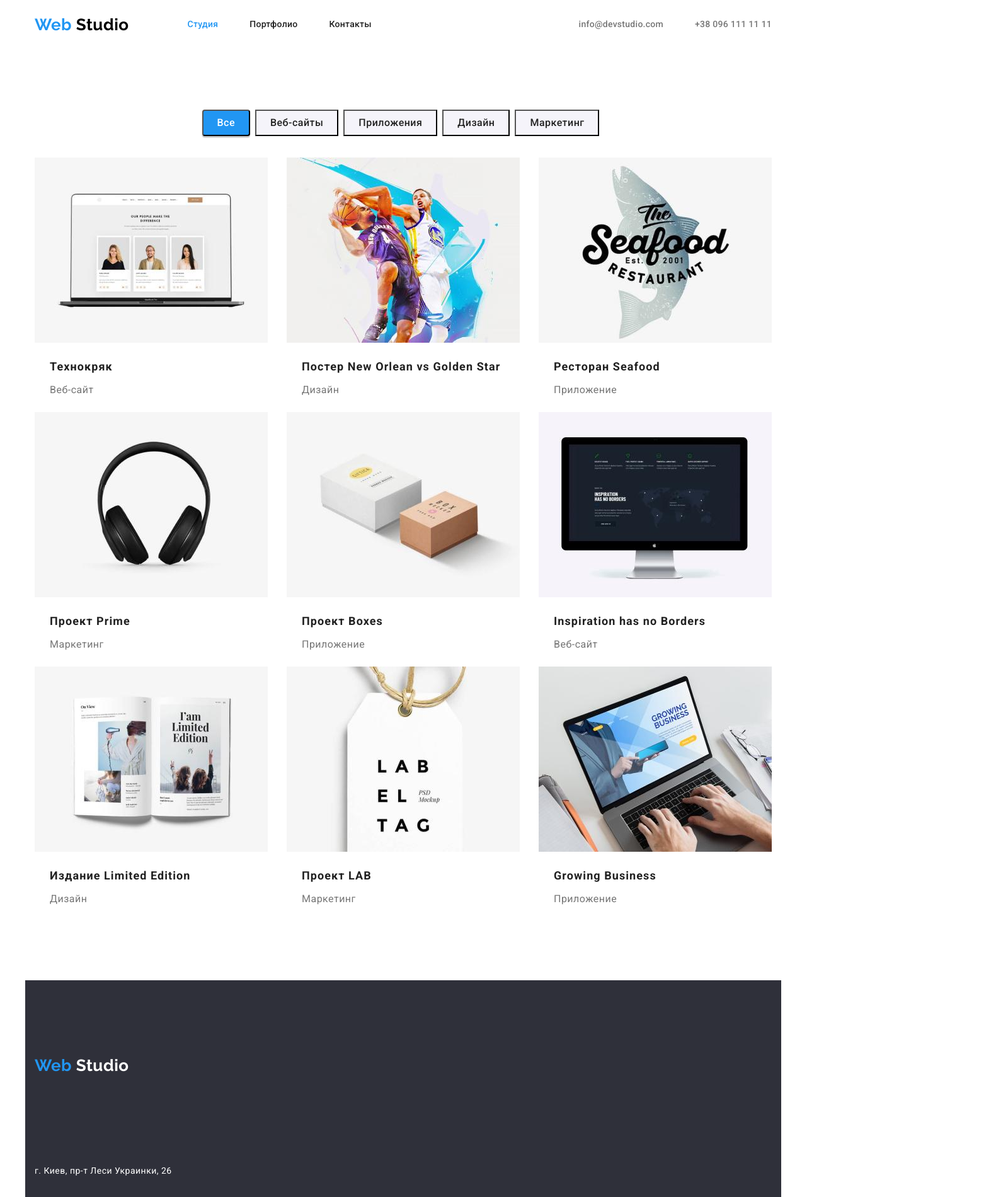
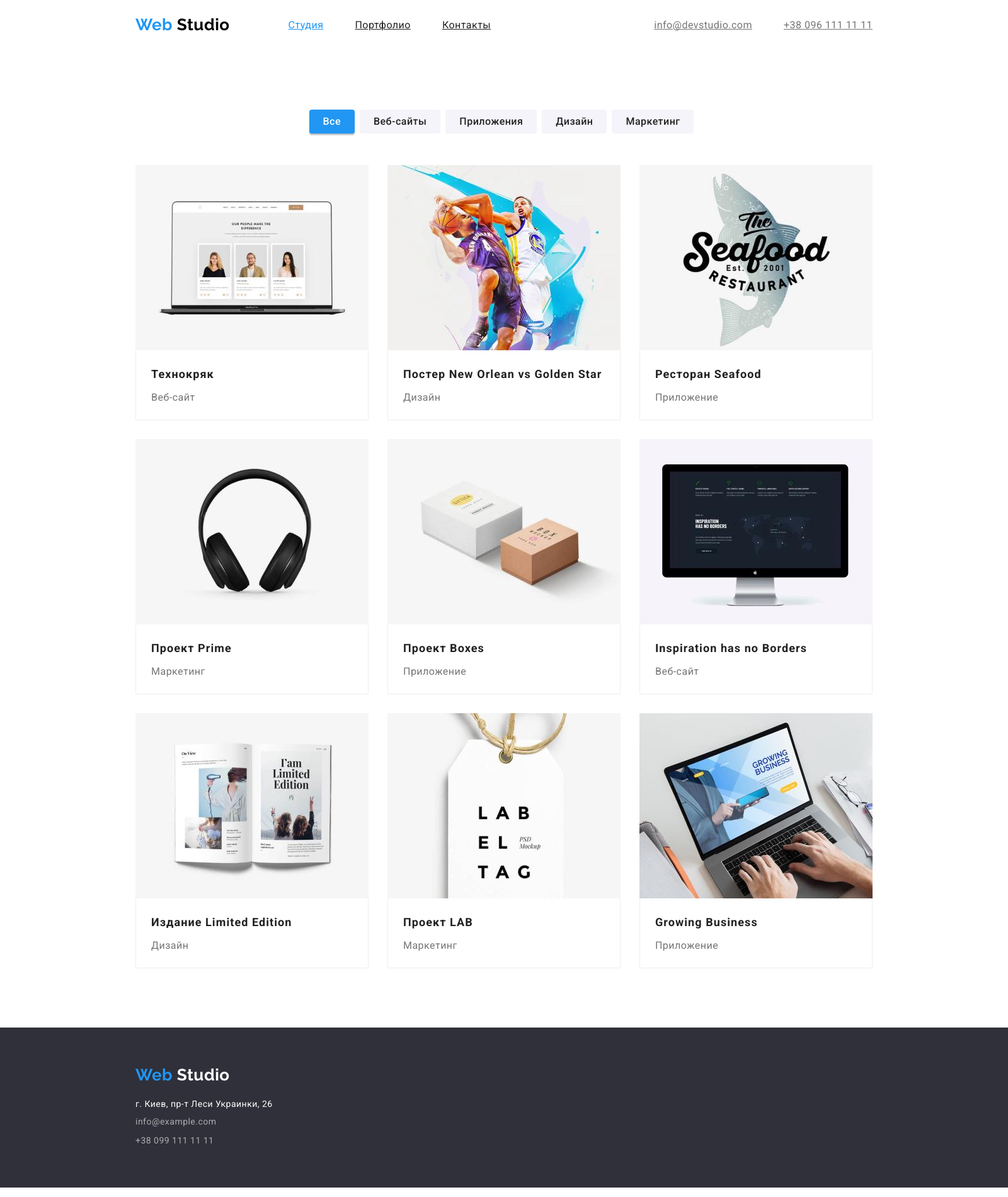
Before and after one commit to VolodymyrSkurikhin/goit-markup-hw-03, a plain HTML site: page portfolio.html in a window 1280 px wide. Shown: the top 1900 px of the page at 63% size, 1600 px wide, since content can reach past the window. Drawn offline with nearby package versions, Linux system fonts and the light colour scheme.

Commit message:
Corrected after mentor

```diff
--- a/css/styles.css
+++ b/css/styles.css
@@ -1,4 +1,5 @@
 body {
+  min-width: 1600px;
   background-color: var(--white-color);
   color: var(--text-second-color);
   font-family: Roboto, sans-serif;
@@ -60,7 +61,7 @@ img {
 .footer {
   --mail-footer-color: rgba(255, 255, 255, 0.6);
 }
-/* Лого */
+/* Header */
 .web {
   color: var(--accent-color);
 }
@@ -69,17 +70,15 @@ img {
 }
 .logo {
   display: block;
-  margin-right: 93px;
   font-family: Raleway;
   font-weight: 700;
   font-size: 26px;
   line-height: 1.19;
   text-decoration: none;
 }
-.logo.header {
+.header .logo {
   margin-right: 93px;
 }
-/* Хэдэр */
 .header {
   border-bottom: 1px #ececec;
 }
@@ -106,26 +105,61 @@ img {
 .mail-tel .item + .item {
   margin-left: 50px;
 }
+.site-nav .link {
+  color: var(--text-prime-color);
+}
+.site-nav .link:hover,
+.site-nav .link:focus {
+  color: var(--accent-color);
+}
+.site-nav .act-link {
+  color: var(--accent-color);
+}
+.site-nav .link {
+  color: var(--text-prime-color);
+}
+.site-nav .link:hover,
+.site-nav .link:focus {
+  color: var(--accent-color);
+}
+.site-nav .act-link {
+  color: var(--accent-color);
+}
+.mail-tel .mail,
+.mail-tel .tel {
+  color: var(--text-second-color);
+}
+.mail-tel .mail:hover,
+.mail-tel .mail:focus,
+.mail-tel .tel:focus,
+.mail-tel .tel:hover {
+  color: var(--accent-color);
+}
+.mail-tel .mail,
+.mail-tel .tel {
+  color: var(--text-second-color);
+}
+.mail-tel .mail:hover,
+.mail-tel .mail:focus,
+.mail-tel .tel:focus,
+.mail-tel .tel:hover {
+  color: var(--accent-color);
+}
 /* Главная страница */
 
 .hero {
   padding: 200px 0;
-  /* margin: 0 auto; */
   background-color: var(--black-footer-color);
   text-align: center;
 }
 .hero-title {
   color: var(--white-color);
   width: 696px;
-  /* margin-left: auto; */
-  /* margin-right: auto; */
-  /* margin-bottom: 30px; */
   margin: 0 auto;
   font-weight: 900;
   font-size: 44px;
   line-height: 1.36;
   letter-spacing: 0.06em;
-  /* text-align: inherit; */
   text-transform: uppercase;
 }
 .but-blue {
@@ -147,8 +181,8 @@ img {
   flex-wrap: wrap;
 }
 .benefits-flex .item {
-  flex-basis: calc(25% - 22, 5px);
-  max-width: 270px;
+  flex-basis: calc((100% - 90px) / 4);
+  /* min-width: 270px; */
 }
 .benefits-flex .item:not(:nth-child(4n)) {
   margin-right: 30px;
@@ -170,6 +204,7 @@ img {
   line-height: 1.71;
 }
 .benefits.section {
+  padding-bottom: 94px;
   padding-top: 94px;
 }
 .main-projects {
@@ -186,23 +221,24 @@ img {
   flex-wrap: wrap;
 }
 .projects-flex .item {
-  flex-basis: calc((100%-60px) / 3);
-  max-width: 370px;
+  flex-basis: calc((100% - 60px) / 3);
+  /* max-width: 370px; */
 }
 .projects-flex .item:not(:nth-child(3n)) {
   margin-right: 30px;
 }
 .projects-flex .item:not(:nth-last-child(-n + 3)) {
-  margin-bottom: 30;
+  margin-bottom: 30px;
 }
 .projects {
-  padding-top: 94px;
+  padding-bottom: 94px;
 }
 .team {
   padding-top: 94px;
   padding-bottom: 94px;
   background-color: var(--inactive-but-color);
   background-size: cover;
+  text-align: center;
 }
 .team-title {
   margin-bottom: 50px;
@@ -210,7 +246,6 @@ img {
   font-weight: 700;
   font-size: 36px;
   line-height: 1.17;
-  text-align: center;
   letter-spacing: 0.03em;
 }
 .team-flex {
@@ -218,8 +253,8 @@ img {
   flex-wrap: wrap;
 }
 .team-flex .item {
-  flex-basis: calc((100%-90px) / 4);
-  max-width: 270px;
+  flex-basis: calc((100% - 90px) / 4);
+  /* max-width: 270px; */
   box-shadow: 0px 1px 3px rgba(0, 0, 0, 0.12), 0px 1px 1px rgba(0, 0, 0, 0.14),
     0px 2px 1px rgba(0, 0, 0, 0.2);
   border-radius: 0px 0px 4px 4px;
@@ -229,12 +264,11 @@ img {
   margin-right: 30px;
 }
 .team-flex .item:not(:nth-last-child(-n + 4)) {
-  margin-bottom: 30;
+  margin-bottom: 30px;
 }
 .name-spec {
   padding-top: 30px;
   padding-bottom: 30px;
-  /* text-align: center; */
 }
 .name {
   margin-bottom: 10px;
@@ -248,51 +282,50 @@ img {
   font-size: 16px;
   line-height: 1.19;
 }
-
+/* Footer */
 .footer {
   padding-top: 60px;
   padding-bottom: 60px;
 }
-.logo.footer {
-  margin: 0 0 20px 0;
-}
-.address-footer {
-  margin-bottom: 9px;
+.footer .logo {
+  margin-top: 0;
+  margin-right: 0;
+  margin-bottom: 20px;
+  margin-left: 0;
 }
 .mail-footer {
-  margin-bottom: 9px;
+  padding-top: 9px;
 }
-.site-nav .link {
-  color: var(--text-prime-color);
+.tel-footer {
+  padding-top: 9px;
 }
-.site-nav .link:hover,
-.site-nav .link:focus {
+.footer {
+  background-color: var(--black-footer-color);
+}
+.studio-footer {
+  color: var(--white-color);
+}
+.mail-footer:hover,
+.mail-footer:focus,
+.tel-footer:hover,
+.tel-footer:focus {
   color: var(--accent-color);
 }
-.site-nav .act-link {
-  color: var(--accent-color);
+.address {
+  font-style: normal;
+  font-size: 14px;
+  line-height: 1.71;
+  color: var(--white-color);
 }
-.mail-tel .mail,
-.mail-tel .tel {
-  color: var(--text-second-color);
-}
-.mail-tel .mail:hover,
-.mail-tel .mail:focus,
-.mail-tel .tel:focus,
-.mail-tel .tel:hover {
-  color: var(--accent-color);
-}
-.site-nav .link,
-.site-nav .act-link,
-.mail-tel .mail,
-.mail-tel .tel {
-  display: block;
-  font-weight: 500;
+.mail-footer,
+.tel-footer {
+  color: var(--mail-footer-color);
+  font-style: normal;
   font-size: 14px;
-  line-height: 1.14;
-  letter-spacing: 0.02em;
+  line-height: 1.71;
   text-decoration: none;
 }
+
 /* Portfolio */
 /* Скрыть заголовок секции */
 .visually-hidden {
@@ -316,7 +349,7 @@ img {
 .filter-flex {
   display: flex;
   justify-content: center;
-  margin-bottom: 34px;
+  padding-bottom: 50px;
 }
 .filter-flex .item:not(last-child) {
   margin-right: 8px;
@@ -326,15 +359,16 @@ img {
   flex-wrap: wrap;
 }
 .project-portf-flex .item {
-  flex-basis: calc((100%-60px) / 3);
-  max-width: 370px;
+  /* flex-basis: calc((100%-60px) / 3); */
+  flex-basis: calc((100% - 60px) / 3);
+  /* max-width: 370px; */
   border-bottom: 1px #eeeeee;
 }
 .project-portf-flex .item:not(:nth-child(3n)) {
   margin-right: 30px;
 }
-.project-portf-flex .item:not(nth-last-child(-n+3)) {
-  margin-bottom: 30;
+.project-portf-flex .item:not(:nth-last-child(-n + 3)) {
+  margin-bottom: 30px;
 }
 .but-act {
   color: var(--white-color);
@@ -367,15 +401,23 @@ img {
   text-align: center;
   letter-spacing: inherit;
   text-decoration: none;
-  /* display: block; */
+  border-radius: 4px;
+  border-width: 0px;
 }
 /* Проекты */
 .project-photo {
   text-decoration: none;
 }
+.project-photo-descr {
+  padding-top: 20px;
+  padding-bottom: 20px;
+  padding-right: 24px;
+  padding-left: 24px;
+  border-right: 1px solid #eeeeee;
+  border-bottom: solid 1px #eeeeee;
+  border-left: 1px solid #eeeeee;
+}
 .project-title {
-  padding-top: 20px;
-  padding-left: 24px;
   margin-bottom: 4px;
   text-align: left;
   font-size: 18px;
@@ -385,34 +427,5 @@ img {
 }
 .project-kind {
   color: var(--text-second-color);
-  padding-left: 24px;
-  padding-bottom: 20px;
   text-align: left;
 }
-/* Футер */
-.footer {
-  background-color: var(--black-footer-color);
-}
-.studio-footer {
-  color: var(--white-color);
-}
-.mail-footer:hover,
-.mail-footer:focus,
-.tel-footer:hover,
-.tel-footer:focus {
-  color: var(--accent-color);
-}
-.address {
-  font-style: normal;
-  font-size: 14px;
-  line-height: 1.71;
-  color: var(--white-color);
-}
-.mail-footer,
-.tel-footer {
-  color: var(--mail-footer-color);
-  font-style: normal;
-  font-size: 14px;
-  line-height: 1.71;
-  text-decoration: none;
-}
--- a/portfolio.html
+++ b/portfolio.html
@@ -31,7 +31,8 @@
     </div>
   </header>
   <main class=" portfolio-main">
-    <section class="portfolio section container">
+    <section class="portfolio section">
+      <div class="container">
         <h1 class="visually-hidden">Projects</h1>
       <!-- Фильтр -->
         <ul class="filter-flex list">
@@ -55,73 +56,92 @@
         <ul class="project-portf-flex list">
           <li class="item">
           <a href="" class="project-photo"><img src="./images/techno.jpg" alt="лидеры технокряка" width="370">
+            <div class="project-photo-descr">
               <h2 class="project-title">Технокряк</h2>
               <p class="project-kind">Веб-сайт</p>
+            </div>
             </a>
           </li>
           <li class="item">
             <a href="" class="project-photo"><img src="./images/no-vs-gs.jpg" alt="баскетболисты" width="370">
+              <div class="project-photo-descr">
                 <h2 class="project-title">Постер New Orlean vs Golden Star</h2>
                 <p class="project-kind">Дизайн</p>
+              </div>
             </a>
           </li>
           <li class="item">
             <a href="" class="project-photo"><img src="./images/seafood.jpg" alt="логотип-ресторана" width="370">
+              <div class="project-photo-descr">
                 <h2 class="project-title">Ресторан Seafood</h2>
                 <p class="project-kind">Приложение</p>
+              </div>
             </a>
           </li>
           <li class="item">
             <a href="" class="project-photo"><img src="./images/prime.jpg" alt="наушники" width="370">
+              <div class="project-photo-descr">
                 <h2 class="project-title">Проект Prime</h2>
                 <p class="project-kind">Маркетинг</p>
+              </div>
             </a>
           </li>
           <li class="item">
             <a href="" class="project-photo"><img src="./images/boxes.jpg" alt="две-коробки" width="370">
+              <div class="project-photo-descr">
                 <h2 class="project-title">Проект Boxes</h2>
                 <p class="project-kind">Приложение</p>
+              </div>
             </a>
           </li>
           <li class="item">
             <a href="" class="project-photo"><img src="./images/inspiration.jpg" alt="монитор" width="370">
+              <div class="project-photo-descr">
                 <h2 class="project-title">Inspiration has no Borders</h2>
                 <p class="project-kind">Веб-сайт</p>
+              </div>
             </a>
           </li>
           <li class="item">
             <a href="" class="project-photo"><img src="./images/edition.jpg" alt="книга" width="370">
+              <div class="project-photo-descr">
                 <h2 class="project-title">Издание Limited Edition</h2>
                 <p class="project-kind">Дизайн</p>
+              </div>
             </a>
           </li>
           <li class="item">
             <a href="" class="project-photo"><img src="./images/lab.jpg" alt="этикетка" width="370">
+              <div class="project-photo-descr">
                 <h2 class="project-title">Проект LAB</h2>
                 <p class="project-kind">Маркетинг</p>
+              </div>
             </a>
           </li>
           <li class="item">
             <a href="" class="project-photo"><img src="./images/business.jpg" alt="ноутбук" width="370">
+              <div class="project-photo-descr">
                 <h2 class="project-title">Growing Business</h2>
                 <p class="project-kind">Приложение</p>
+              </div>
             </a>
           </li>
         </ul>
+      </div>
     </section>
   </main>
   <!--Футер-->
-  <footer class="footer section container">
-    <a href="/" class="logo footer" lang="en"><span class="web">Web</span> <span class="studio-footer">Studio</span></a>
+  <footer class="footer section">
+    <div class="container">
+      <a href="/" class="logo" lang="en"><span class="web">Web</span> <span class="studio-footer">Studio</span></a>
       <address class="address-footer">
-      <p class="address footer">г. Киев, пр-т Леси Украинки, 26</p>
+        <p class="address">г. Киев, пр-т Леси Украинки, 26</p>
         <ul class="mail-tel-footer list">
-        <li class="mail-footer"><a href="mailto:info@example.com" class="mail-footer">info@example.com</a></li>
-        <li class="tel-footer">
-          <a href="tel:+380991111111" class="tel-footer">+38 099 111 11 11</a>
-        </li>
+          <li><a href="mailto:info@example.com" class="mail-footer">info@example.com</a></li>
+          <li><a href="tel:+380991111111" class="tel-footer">+38 099 111 11 11</a></li>
         </ul>
       </address>
+    </div>
   </footer>
 </body>
 
```
Also changed, not shown: index.html (+6 -7 lines). Lines whose indentation alone changed are shown as unchanged.
